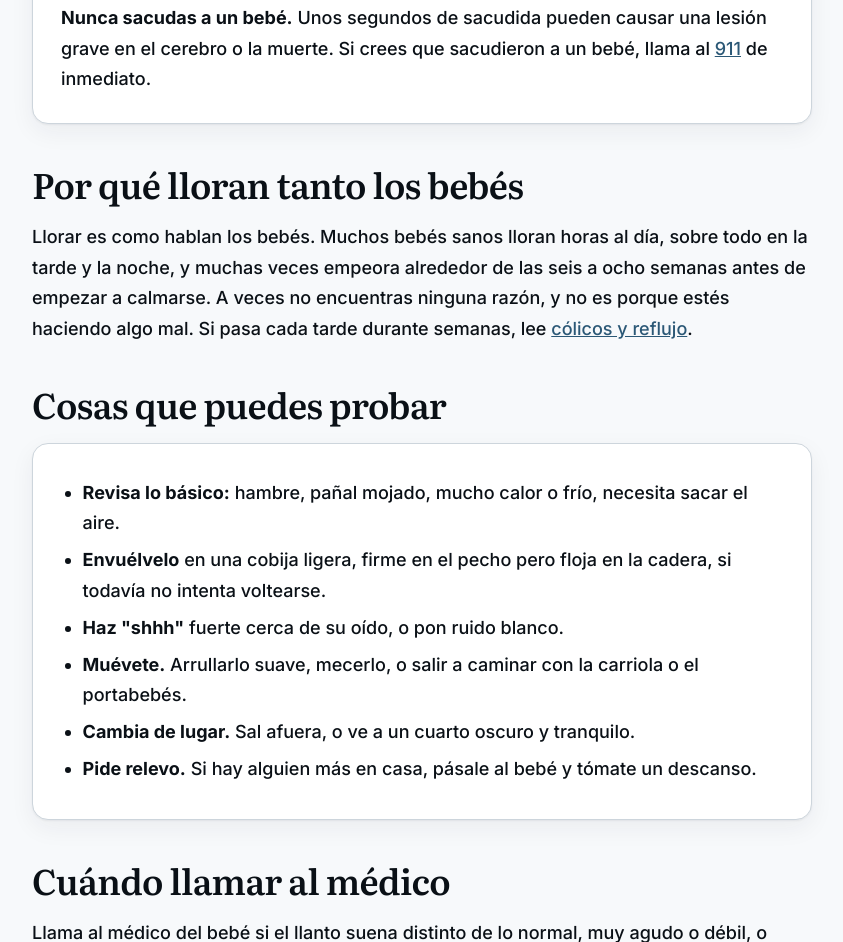
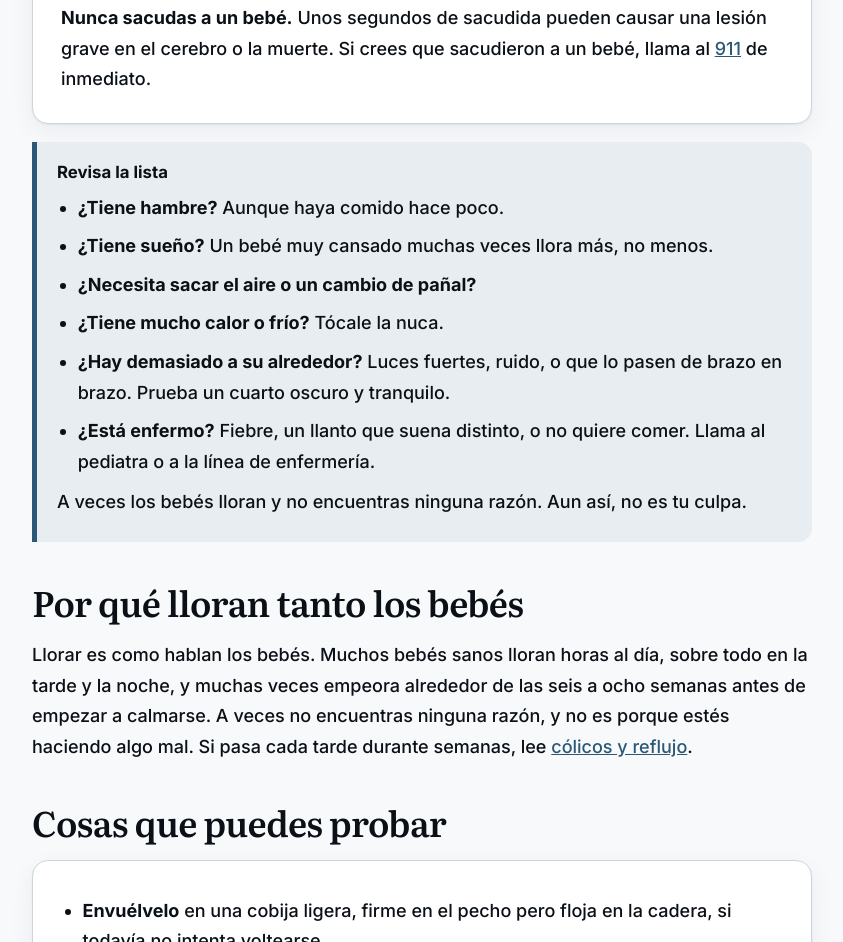
Before and after one commit to MASTER-DFS/postpartumfathers, a plain HTML site: page es/when-the-baby-wont-stop-crying.html in a window 1280 px wide. Shown: the part 1019-1961 px from the top of the page, without its empty margins (218-1061 px from the left). Drawn offline with Linux system fonts and the light colour scheme.

Commit message:
Add a crying checklist box to the crying guide (English and Spanish) (#5)
Claude-Session: https://claude.ai/code/session_015ugCcgwUYDG3S3ga8ry2RW

Co-authored-by: Claude <noreply@anthropic.com>

```diff
--- a/es/when-the-baby-wont-stop-crying.html
+++ b/es/when-the-baby-wont-stop-crying.html
@@ -36,11 +36,22 @@
 <li><strong>Revisa al bebé</strong> cada 5 a 10 minutos, y vuelve a cargarlo cuando estés más tranquilo.</li>
 </ol>
 <p><strong>Nunca sacudas a un bebé.</strong> Unos segundos de sacudida pueden causar una lesión grave en el cerebro o la muerte. Si crees que sacudieron a un bebé, llama al <a href="tel:911">911</a> de inmediato.</p></div>
+<aside class="tonight" aria-label="Revisa la lista">
+<p class="tonight-h">Revisa la lista</p>
+<ul>
+<li><strong>¿Tiene hambre?</strong> Aunque haya comido hace poco.</li>
+<li><strong>¿Tiene sueño?</strong> Un bebé muy cansado muchas veces llora más, no menos.</li>
+<li><strong>¿Necesita sacar el aire o un cambio de pañal?</strong></li>
+<li><strong>¿Tiene mucho calor o frío?</strong> Tócale la nuca.</li>
+<li><strong>¿Hay demasiado a su alrededor?</strong> Luces fuertes, ruido, o que lo pasen de brazo en brazo. Prueba un cuarto oscuro y tranquilo.</li>
+<li><strong>¿Está enfermo?</strong> Fiebre, un llanto que suena distinto, o no quiere comer. Llama al pediatra o a la línea de enfermería.</li>
+</ul>
+<p>A veces los bebés lloran y no encuentras ninguna razón. Aun así, no es tu culpa.</p>
+</aside>
 <h2 style="margin-top:40px">Por qué lloran tanto los bebés</h2>
 <p>Llorar es como hablan los bebés. Muchos bebés sanos lloran horas al día, sobre todo en la tarde y la noche, y muchas veces empeora alrededor de las seis a ocho semanas antes de empezar a calmarse. A veces no encuentras ninguna razón, y no es porque estés haciendo algo mal. Si pasa cada tarde durante semanas, lee <a href="/es/colic-and-reflux-dad.html">cólicos y reflujo</a>.</p>
 <h2 style="margin-top:40px">Cosas que puedes probar</h2>
 <div class="card"><ul>
-<li><strong>Revisa lo básico:</strong> hambre, pañal mojado, mucho calor o frío, necesita sacar el aire.</li>
 <li><strong>Envuélvelo</strong> en una cobija ligera, firme en el pecho pero floja en la cadera, si todavía no intenta voltearse.</li>
 <li><strong>Haz "shhh"</strong> fuerte cerca de su oído, o pon ruido blanco.</li>
 <li><strong>Muévete.</strong> Arrullarlo suave, mecerlo, o salir a caminar con la carriola o el portabebés.</li>
```
Also changed, not shown: when-the-baby-wont-stop-crying.html (+12 -1 lines).
